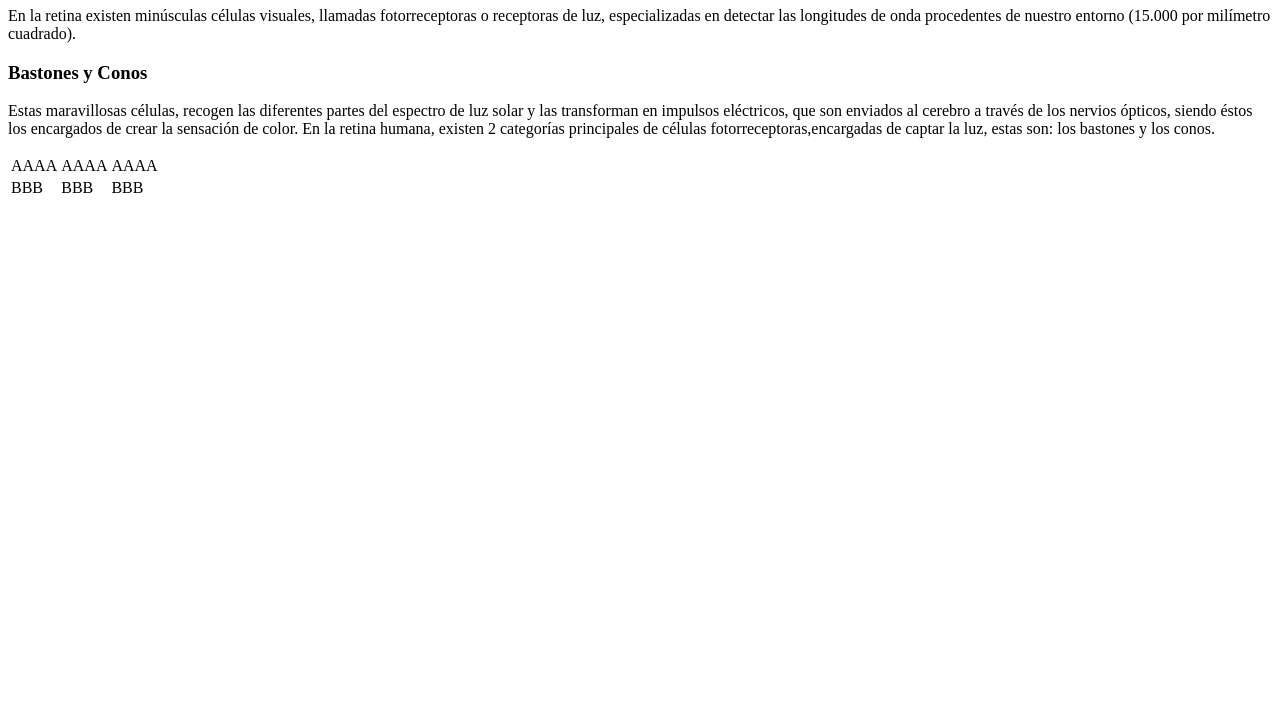
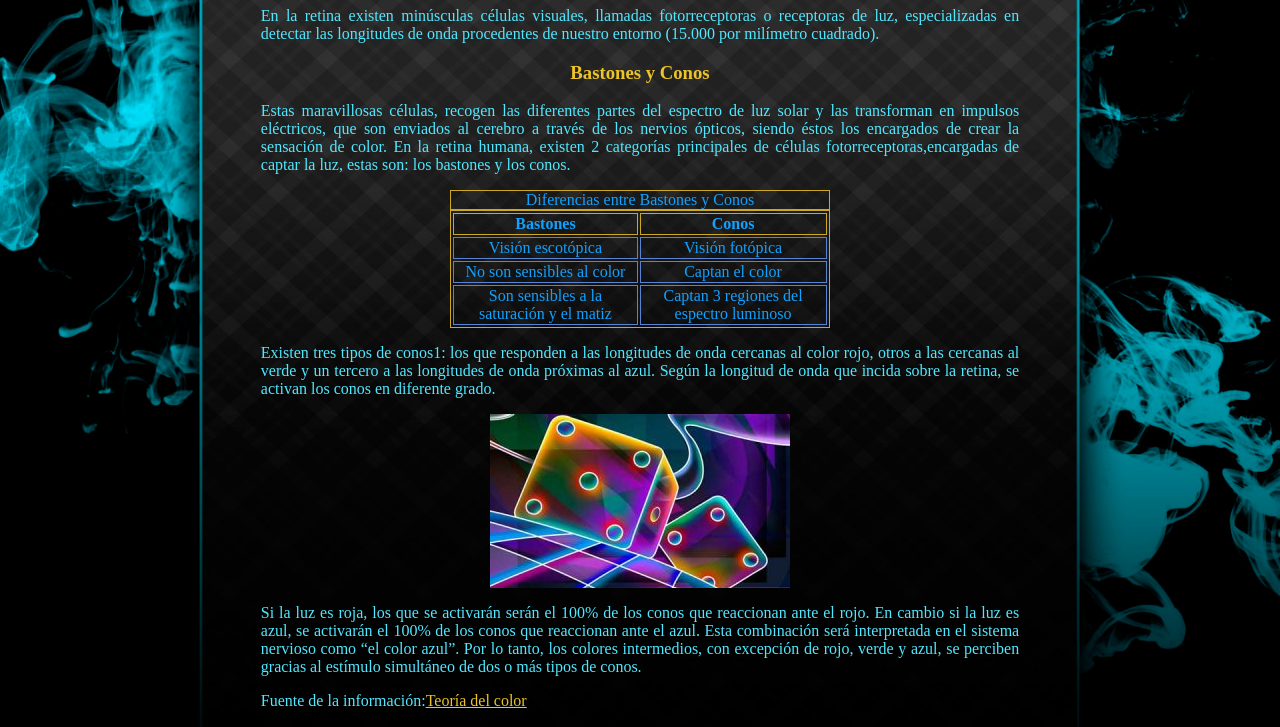
Before and after one commit to StephHiyagon/jugando_selectores, a plain HTML site: page index.html in a window 1280 px wide. Shown: the part 73-800 px from the top of the page. Drawn offline with Linux system fonts and the light colour scheme.

Commit message:
agregando css

```diff
--- a/assets/css/style.css
+++ b/assets/css/style.css
@@ -0,0 +1,60 @@
+body {
+  background-image:url(../img/fondo.jpg);
+  background-repeat: no-repeat;
+  background-position: 0 0;
+  background-size: cover;
+}
+
+h1{
+  color: #FF9D11;
+  text-align: center;
+}
+
+h3{
+  color: #ECC328;
+  text-align: center;
+}
+
+p {
+  color: #51E8FF;
+  position: relative;
+  margin-left: 20%;
+  margin-right: 20%;
+  text-align: justify;
+}
+
+#tabla1 {
+  display: inline-table;
+  text-align: center;
+  margin-left: 35%;
+  margin-right: 35%;
+  border:1px solid #CCA822;
+  color:#11A1FF;
+}
+
+img {
+  display: block;
+  margin: auto;
+}
+
+caption {
+  border:1px solid #CCA822;
+}
+
+td{
+  border:1px solid #5882D2;
+}
+
+th {
+  border:1px solid #CCA822;
+}
+
+span {
+  color: #51E8FF;
+  margin-left: 20%;
+}
+
+a {
+  color: #ECC328;
+  cursor:pointer;
+}
--- a/index.html
+++ b/index.html
@@ -4,6 +4,7 @@
   <meta charset="UTF-8">
   <meta name="viewport" content="width=device-width, initial-scale=1.0">
   <meta http-equiv="X-UA-Compatible" content="ie=edge">
+  <link rel="stylesheet" href="assets/css/style.css">
   <title>Jugando con selectores</title>
 </head>
 <body>
@@ -12,26 +13,44 @@
     especializadas en detectar las longitudes de onda procedentes de nuestro entorno
     (15.000 por milímetro cuadrado).
   </p>
-
   <h3>Bastones y Conos</h3>
   <p>Estas maravillosas células, recogen las diferentes partes del espectro de luz solar y
     las transforman en impulsos eléctricos, que son enviados al cerebro a través de los
     nervios ópticos, siendo éstos los encargados de crear la sensación de color. En la retina humana,
     existen 2 categorías principales de células fotorreceptoras,encargadas de captar la luz,
     estas son: los bastones y los conos.</p>
-
-    <table>
-      <tr>
-        <td>AAAA</td>
-        <td>AAAA</td>
-        <td>AAAA</td>
-      </tr>
-      <tr>
-        <td>BBB</td>
-        <td>BBB</td>
-        <td>BBB</td>
-      </tr>
-    </table>
-
+  <table id="tabla1">
+    <caption>Diferencias entre Bastones y Conos</caption>
+    <tr>
+      <th>Bastones</th>
+      <th>Conos</th>
+    </tr>
+    <tr>
+      <td class="vision">Visión escotópica</td>
+      <td class="vision">Visión fotópica</td>
+    </tr>
+    <tr>
+      <td>No son sensibles al color</td>
+      <td>Captan el color</td>
+    </tr>
+    <tr>
+      <td>Son sensibles a la saturación y el matiz</td>
+      <td>Captan 3 regiones del espectro luminoso</td>
+    </tr>
+  </table>
+  <p>
+    Existen tres tipos de conos1: los que responden a las longitudes de onda cercanas al color rojo,
+    otros a las cercanas al verde y un tercero a las longitudes de onda próximas al azul. Según la
+    longitud de onda que incida sobre la retina, se activan los conos en diferente grado.
+  </p>
+  <img src="assets/img/vision-azul.jpg" alt="2 dados en colores invertidos">
+  <p>
+    Si la luz es roja, los que se activarán serán el 100% de los conos que reaccionan ante el rojo.
+    En cambio si la luz es azul, se activarán el 100% de los conos que reaccionan ante el azul. Esta
+    combinación será interpretada en el sistema nervioso como “el color azul”. Por lo tanto, los colores
+    intermedios, con excepción de rojo, verde y azul, se perciben gracias al estímulo simultáneo de dos
+    o más tipos de conos.
+  </p>
+  <span>Fuente de la información:</span><a href="http://www.proyectacolor.cl/teoria-de-los-colores/fisiologia-del-color/">Teoría del color</a>
 </body>
 </html>
```
Also changed, not shown: assets/img/fondo.jpg (added), assets/img/vision-azul.jpg (added).
